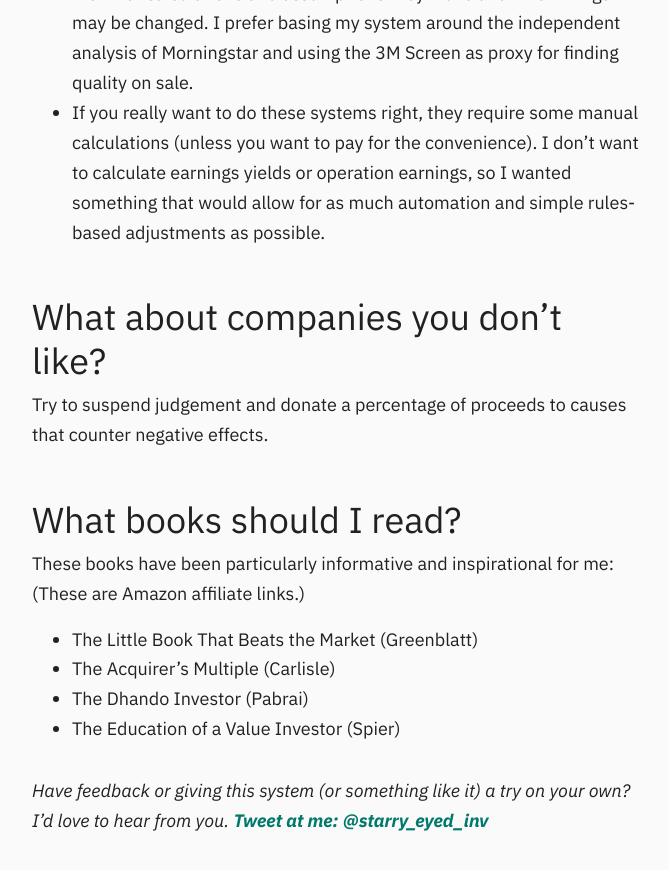
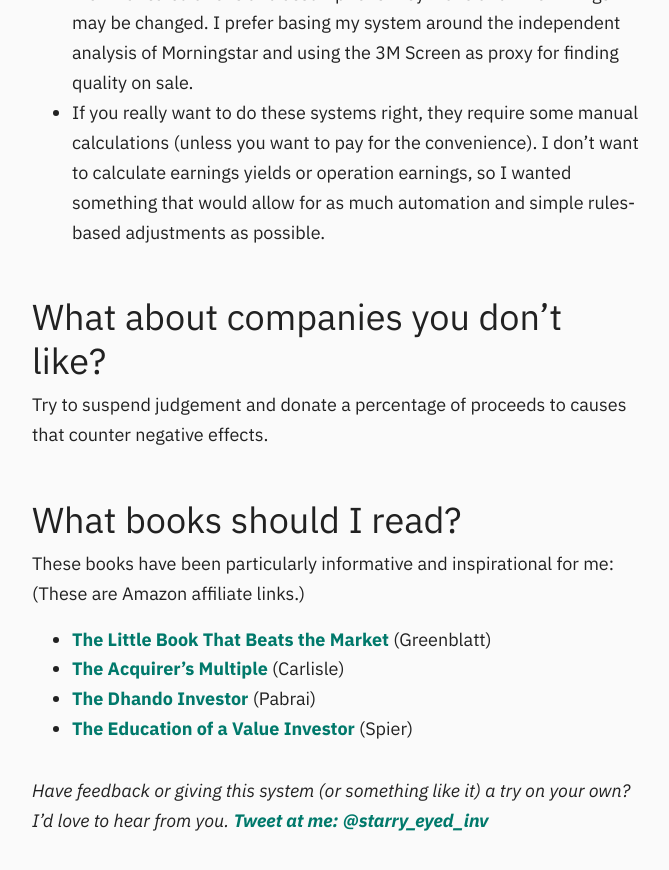
Before and after one commit to starryeyedinvestor/starryeyedinvestor.github.io, a Jekyll site: the page built from qa.md, in a window 1280 px wide and 900 px high, scrolled down 1176 px. Shown: the top 870 px of the window, without its empty margins (303-972 px from the left). Built offline with Jekyll 4.4.1, drawn with Linux system fonts in a browser that asks for light colours; part of the change alters nothing that is shown.

```diff
--- a/qa.md
+++ b/qa.md
@@ -23,7 +23,7 @@ Try to suspend judgement and donate a percentage of proceeds to causes that coun
 
 ## What books should I read?
 These books have been particularly informative and inspirational for me: (These are Amazon affiliate links.)
-- The Little Book That Beats the Market (Greenblatt)
-- The Acquirer's Multiple (Carlisle)
-- The Dhando Investor (Pabrai)
-- The Education of a Value Investor (Spier)
+- [The Little Book That Beats the Market](https://amzn.to/2Toelsb) (Greenblatt)
+- [The Acquirer's Multiple](https://amzn.to/2ToeVpV) (Carlisle)
+- [The Dhando Investor](https://amzn.to/37H4khZ) (Pabrai)
+- [The Education of a Value Investor](https://amzn.to/3kwBSmA) (Spier)
```
